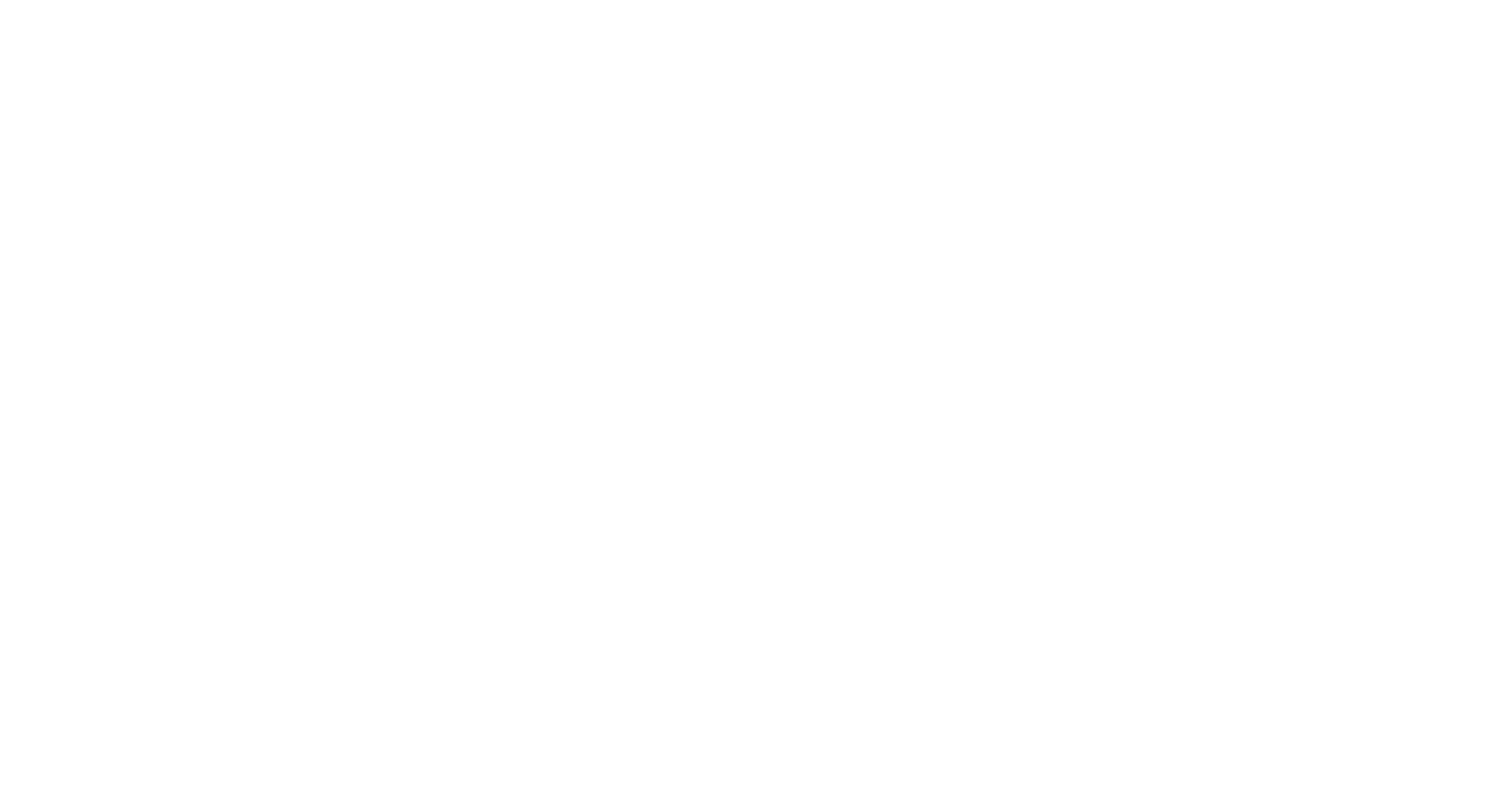
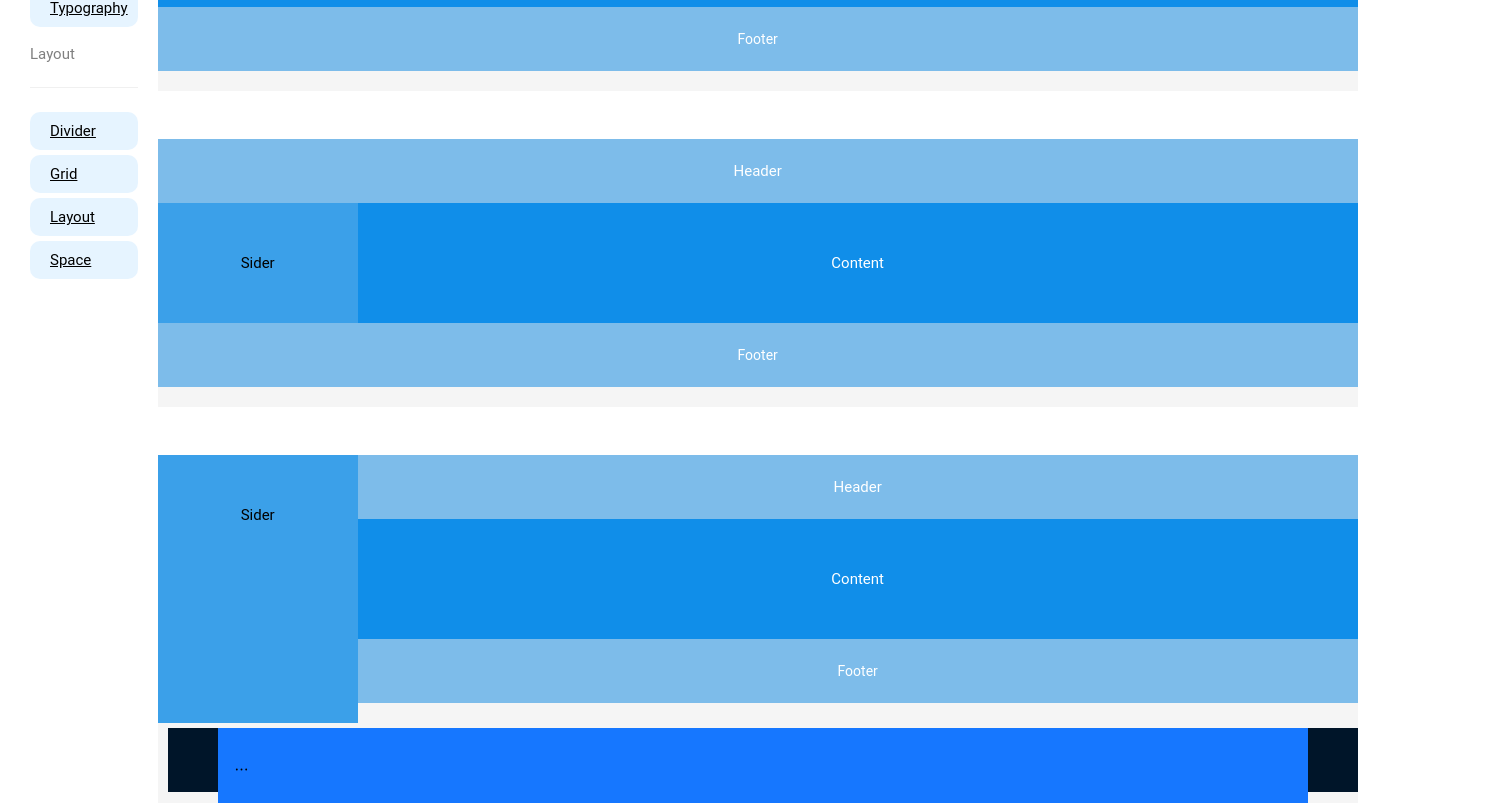
Before and after one commit to Pallab6Sense/AntD-Components, a Next.js app: page /layout in a window 1280 px wide. Shown: the part 197-1000 px from the top of the page, 1498 px wide, since content can reach past the window. Before the commit the page ends 800 px from the top, so only its background shows below. Built offline with nearby package versions, Linux system fonts and the light colour scheme.

Commit message:
Layout Partially done 7:07 PM

```diff
--- a/pages/layout.js
+++ b/pages/layout.js
@@ -1,5 +1,129 @@
-const Layout = () => {
-    return ( <>Layout</> );
-}
+import Navigation from '@/Components/Navigation';
+import { Layout, Space, Menu, theme, Breadcrumb } from 'antd';
+const { Header, Footer, Sider, Content } = Layout;
+const headerStyle = {
+  textAlign: 'center',
+  color: '#fff',
+  height: 64,
+  paddingInline: 50,
+  lineHeight: '64px',
+  backgroundColor: '#7dbcea',
+  width: '100%',
+  //   marginTop:'20px'
+};
+const contentStyle = {
+  textAlign: 'center',
+  minHeight: 120,
+  lineHeight: '120px',
+  color: '#fff',
+  backgroundColor: '#108ee9',
+  width: '100%',
+};
+const siderStyle = {
+  textAlign: 'center',
+  lineHeight: '120px',
+  color: '#fff',
+  backgroundColor: '#3ba0e9',
+};
+const footerStyle = {
+  textAlign: 'center',
+  color: '#fff',
+  backgroundColor: '#7dbcea',
+  width: '100%',
+  marginBottom: '20px',
+};
+const Lay_out = () => {
+  const {
+    token: { colorBgContainer },
+  } = theme.useToken();
+  return (
+    <>
+      <div className="container">
+        <Navigation></Navigation>
+        <div className="layout-container">
+          <Space
+            direction="vertical"
+            style={{
+              width: '100%',
+            }}
+            size={[0, 48]}
+          >
+            <Layout>
+              <Header style={headerStyle}>Header</Header>
+              <Content style={contentStyle}>Content</Content>
+              <Footer style={footerStyle}>Footer</Footer>
+            </Layout>
 
-export default Layout;
+            <Layout>
+              <Header style={headerStyle}>Header</Header>
+              <Layout>
+                <Sider style={siderStyle}>Sider</Sider>
+                <Content style={contentStyle}>Content</Content>
+              </Layout>
+              <Footer style={footerStyle}>Footer</Footer>
+            </Layout>
+
+            <Layout>
+              <Sider style={siderStyle}>Sider</Sider>
+              <Layout>
+                <Header style={headerStyle}>Header</Header>
+                <Content style={contentStyle}>Content</Content>
+                <Footer style={footerStyle}>Footer</Footer>
+              </Layout>
+            </Layout>
+          </Space>
+
+          <Layout className="layout">
+            <Header>
+              <div className="logo" />
+              <Menu
+                theme="dark"
+                mode="horizontal"
+                defaultSelectedKeys={['2']}
+                items={new Array(15).fill(null).map((_, index) => {
+                  const key = index + 1;
+                  return {
+                    key,
+                    label: `nav ${key}`,
+                  };
+                })}
+              />
+            </Header>
+            <Content
+              style={{
+                padding: '0 50px',
+              }}
+            >
+              <Breadcrumb
+                style={{
+                  margin: '10px 0',
+                }}
+              >
+                <Breadcrumb.Item>Home</Breadcrumb.Item>
+                <Breadcrumb.Item>List</Breadcrumb.Item>
+                <Breadcrumb.Item>App</Breadcrumb.Item>
+              </Breadcrumb>
+              <div
+                className="site-layout-content"
+                style={{
+                  background: colorBgContainer,
+                }}
+              >
+                Content
+              </div>
+            </Content>
+            <Footer
+              style={{
+                textAlign: 'center',
+              }}
+            >
+              Ant Design ©2023 Created by Ant UED
+            </Footer>
+          </Layout>
+        </div>
+      </div>
+    </>
+  );
+};
+
+export default Lay_out;
--- a/styles/globals.scss
+++ b/styles/globals.scss
@@ -190,3 +190,25 @@ li {
   // width: 500px;
 
 }
+.layout-container{
+  display:flex;
+  flex-direction: column;
+  width: 1200px;
+  // padding: 20px;
+}
+
+.site-layout-content {
+  min-height: 280px;
+  padding: 24px;
+}
+#components-layout-demo-top .logo {
+  float: left;
+  width: 120px;
+  height: 31px;
+  margin: 16px 24px 16px 0;
+  background: rgba(255, 255, 255, 0.3);
+}
+.ant-row-rtl #components-layout-demo-top .logo {
+  float: right;
+  margin: 16px 0 16px 24px;
+}
```
